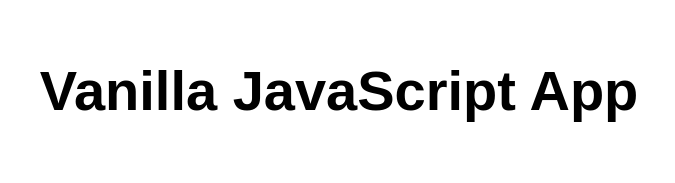
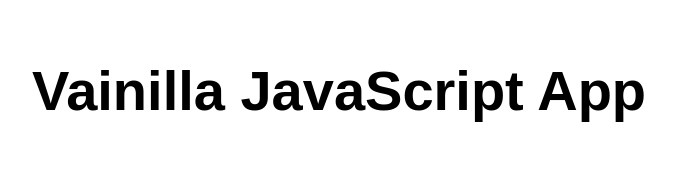
Before and after one commit to almacenamientocloud/demo986, a website: page src/index.html in a window 1280 px wide. Shown: the whole page, without its empty margins (301-976 px from the left). Drawn offline with Linux system fonts and the light colour scheme.

Commit message:
actualizado el titulo

```diff
--- a/src/index.html
+++ b/src/index.html
@@ -5,12 +5,12 @@
   <meta charset="UTF-8">
   <meta name="viewport" content="width=device-width, initial-scale=1.0">
   <link rel="stylesheet" href="styles.css">
-  <title>Vanilla JavaScript App</title>
+  <title>Vainilla JavaScript App</title>
 </head>
 
 <body>
   <main>
-    <h1>Vanilla JavaScript App</h1>
+    <h1>Vainilla JavaScript App</h1>
   </main>
 </body>
 
```
